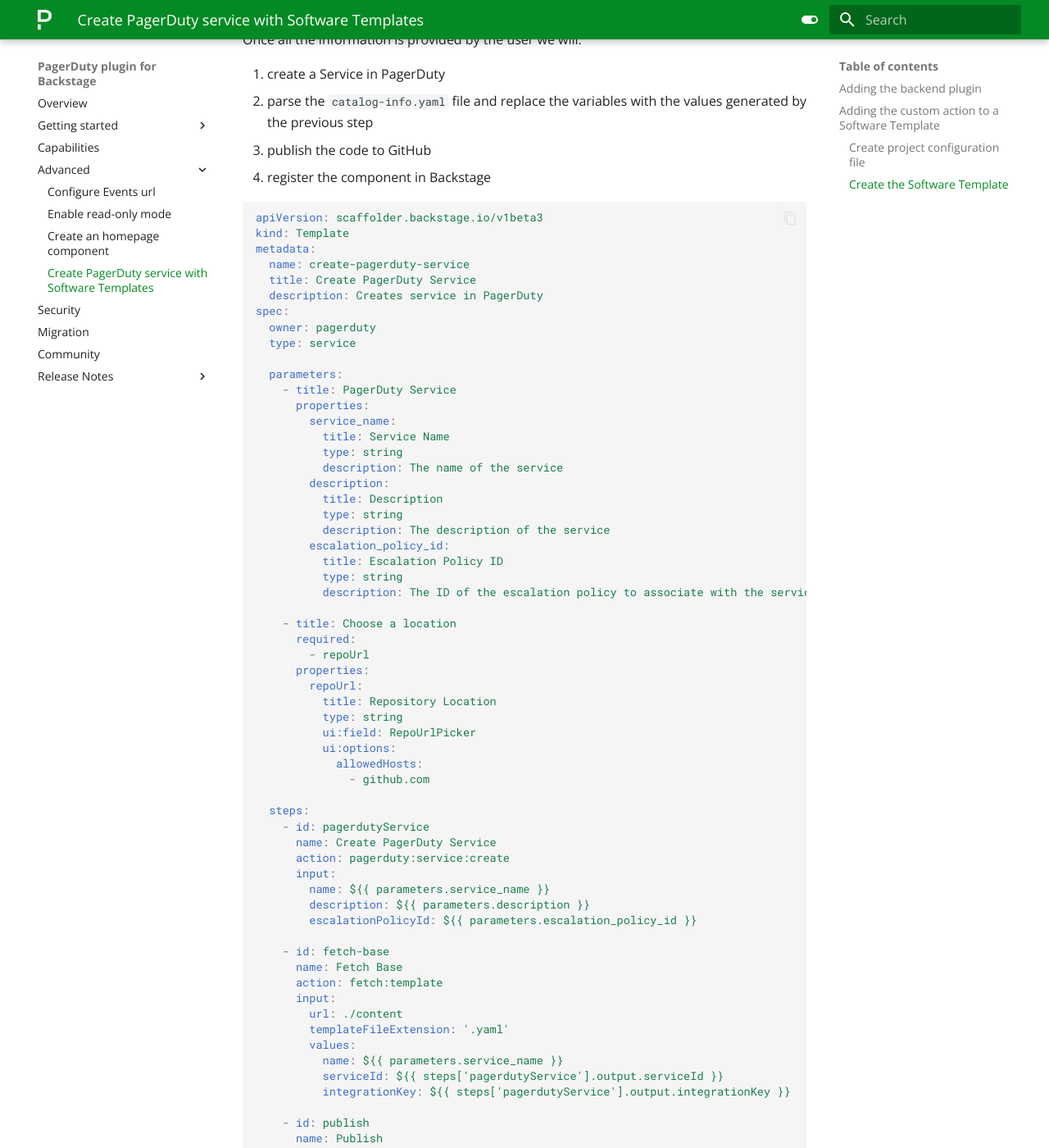
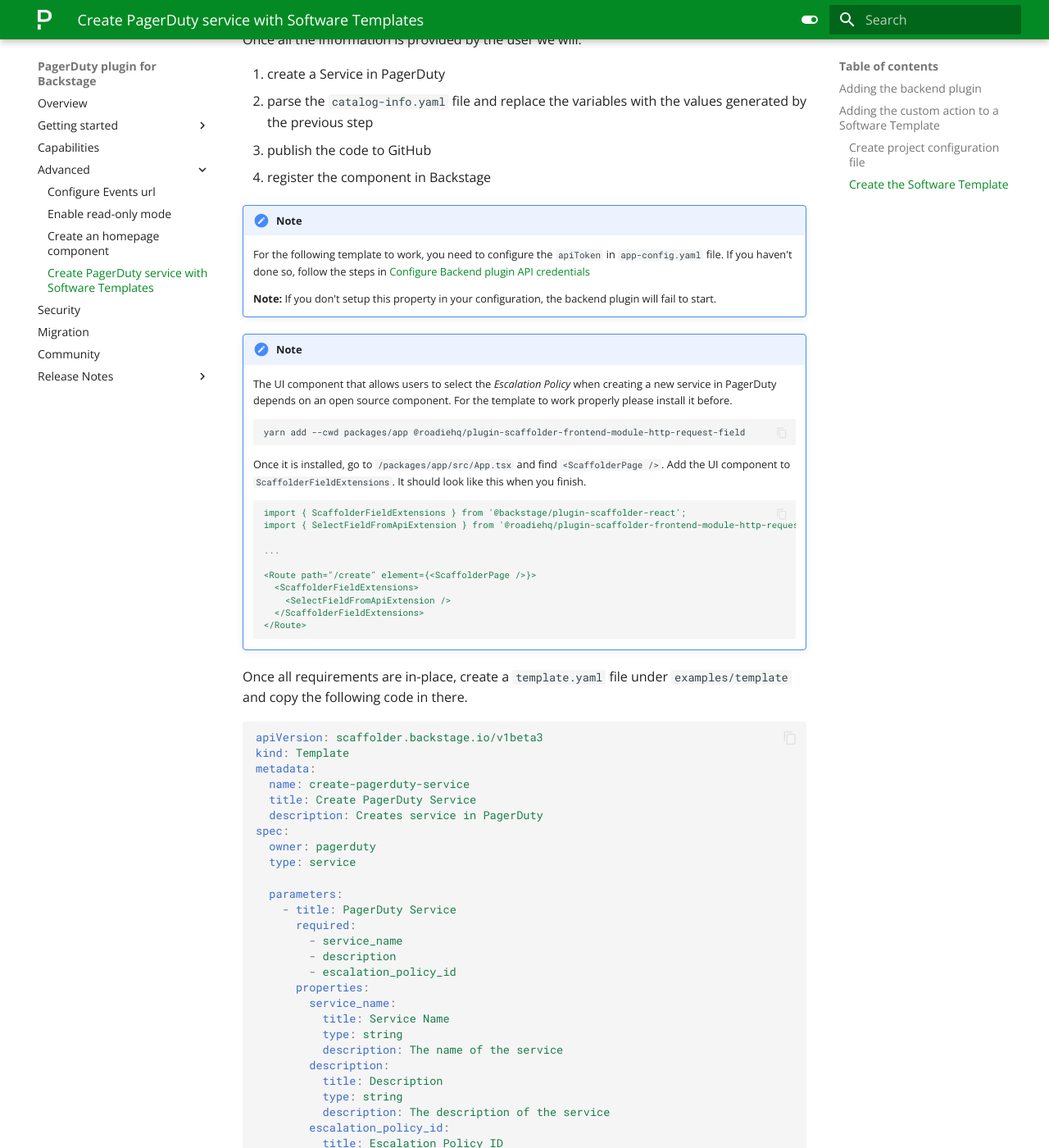
Before and after one commit to PagerDuty/backstage-plugin-docs, an MkDocs documentation site: the page built from docs/advanced/create-service-software-template.md, in a window 1280 px wide and 1400 px high, scrolled down 1776 px. Shown: the whole window at 82% size. Built offline with MkDocs 1.6.1 and Material for MkDocs 9.7.7, drawn with Linux system fonts in a browser that asks for light colours; some of the changed text lies outside the part shown.

Commit message:
docs: :memo: updated documentation related to support for escalation policies dropdown
updated documentation related to support for escalation policies dropdown

Signed-off-by: Tiago Barbosa <tbarbos@hotmail.com>

````diff
--- a/docs/advanced/create-service-software-template.md
+++ b/docs/advanced/create-service-software-template.md
@@ -60,6 +60,34 @@
 3. publish the code to GitHub
 4. register the component in Backstage
 
+!!! note
+    For the following template to work, you need to configure the `apiToken` in `app-config.yaml` file. If you haven't done so, follow the steps in [Configure Backend plugin API credentials](/getting-started/backstage/#optional-configure-backend-plugin-api-credentials)
+
+    **Note:** If you don't setup this property in your configuration, the backend plugin will fail to start.
+
+!!! note
+    The UI component that allows users to select the *Escalation Policy* when creating a new service in PagerDuty depends on an open source component. For the template to work properly please install it before.
+
+    ```bash
+    yarn add --cwd packages/app @roadiehq/plugin-scaffolder-frontend-module-http-request-field
+    ```
+
+    Once it is installed, go to `/packages/app/src/App.tsx` and find `<ScaffolderPage />`. Add the UI component to `ScaffolderFieldExtensions`. It should look like this when you finish.
+
+    ```yaml
+    import { ScaffolderFieldExtensions } from '@backstage/plugin-scaffolder-react';
+    import { SelectFieldFromApiExtension } from '@roadiehq/plugin-scaffolder-frontend-module-http-request-field';
+
+    ...
+
+    <Route path="/create" element={<ScaffolderPage />}>
+      <ScaffolderFieldExtensions>
+        <SelectFieldFromApiExtension />
+      </ScaffolderFieldExtensions>
+    </Route>
+    ```
+Once all requirements are in-place, create a `template.yaml` file under `examples/template` and copy the following code in there.
+
 ```yaml
 apiVersion: scaffolder.backstage.io/v1beta3
 kind: Template
@@ -73,6 +101,10 @@
 
   parameters:
     - title: PagerDuty Service
+      required:
+        - service_name
+        - description
+        - escalation_policy_id
       properties:
         service_name:
           title: Service Name
@@ -86,6 +118,14 @@
           title: Escalation Policy ID
           type: string
           description: The ID of the escalation policy to associate with the service
+          ui:field: SelectFieldFromApi #(1)!
+          ui:options: #(2)!
+            title: PagerDuty Escalation Policy
+            description: Select an escalation policy from PagerDuty
+            path: 'pagerduty/escalation_policies' #(3)!
+            labelSelector: 'label'
+            valueSelector: 'value'
+            placeholder: '---'
 
     - title: Choose a location
       required:
@@ -134,7 +174,6 @@
         repoContentsUrl: ${{ steps['publish'].output.repoContentsUrl }}
         catalogInfoPath: '/catalog-info'
 
-
   output:
     links:
       - title: Open in PagerDuty
@@ -145,4 +184,8 @@
 
 ```
 
+1. Open source dropdown component from `@roadiehq` that queries data from a local API
+2. Options for the dropdown component
+3. The local api exposed by the PagerDuty backend plugin that retrieves a list of key/value pairs
+
 This is an easy mechanism for onboarding new services in an automated way, ensuring that Backstage and PagerDuty services can be **provisioned with one step and in a self-service way**.
````
Also changed, not shown: docs/getting-started/backstage.md (+19 -0 lines), docs/release-notes/backend.md (+16 -0 lines), docs/release-notes/frontend.md (+19 -0 lines), docs/security.md (+5 -0 lines), docs/images/create-pagerduty-service.png.
